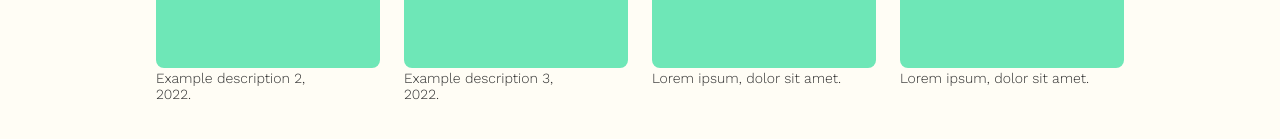
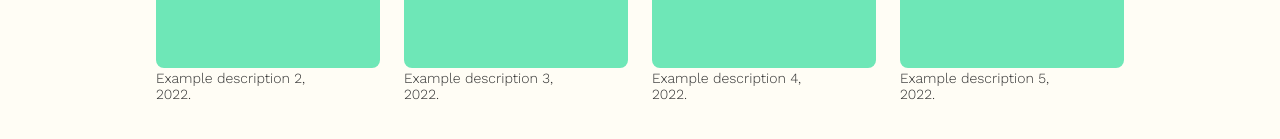
Before and after one commit to louvalman/simple-layout, a website: page public/index.html in a window 1280 px wide. Shown: the part 497-636 px from the top of the page. Drawn offline with nearby package versions, Linux system fonts and the light colour scheme; some icons are missing.

Commit message:
desc texts

```diff
--- a/public/index.html
+++ b/public/index.html
@@ -191,23 +191,23 @@
                                 </div>
                                 <div>
                                     <i class="iconoir-no-access-window slick-item"></i>
-                                    <p class="slick-description">Lorem ipsum, dolor sit amet.</p>
+                                    <p class="slick-description">Example description 4,<br> 2022.</p>
                                 </div>
                                 <div>
                                     <i class="iconoir-no-access-window slick-item"></i>
-                                    <p class="slick-description">Lorem ipsum, dolor sit amet.</p>
+                                    <p class="slick-description">Example description 5,<br> 2022.</p>
                                 </div>
                                 <div>
                                     <i class="iconoir-no-access-window slick-item"></i>
-                                    <p class="slick-description">Lorem ipsum, dolor sit amet.</p>
+                                    <p class="slick-description">Example description 6,<br> 2022.</p>
                                 </div>
                                 <div>
                                     <i class="iconoir-no-access-window slick-item"></i>
-                                    <p class="slick-description">Lorem ipsum, dolor sit amet.</p>
+                                    <p class="slick-description">Example description 7,<br> 2022.</p>
                                 </div>
                                 <div>
                                     <i class="iconoir-no-access-window slick-item"></i>
-                                    <p class="slick-description">Lorem ipsum, dolor sit amet.</p>
+                                    <p class="slick-description">Example description 8,<br> 2022.</p>
                                 </div>
                             </div>
                         </div>
```
